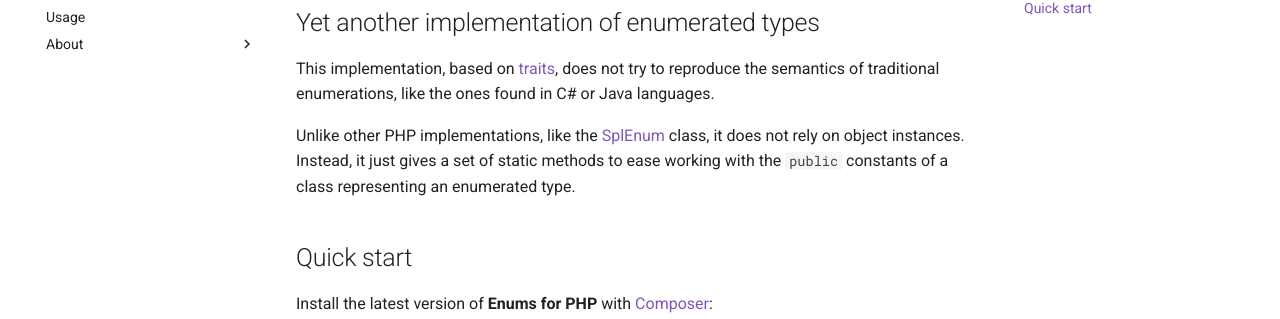
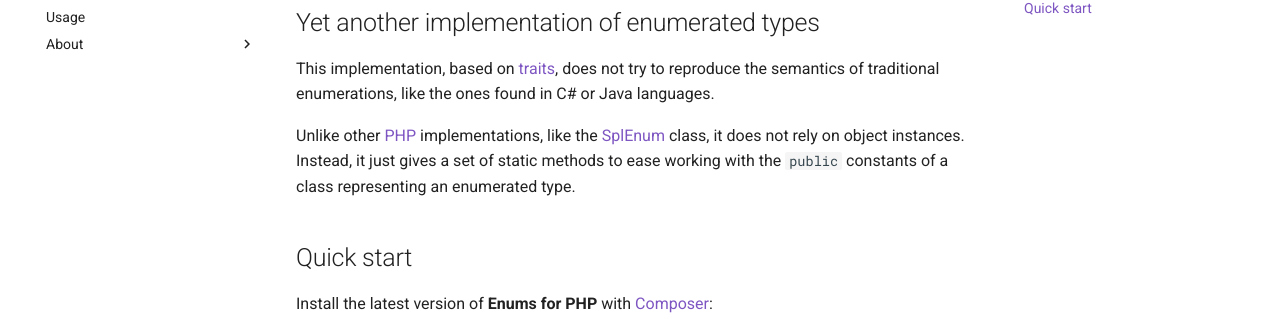
Before and after one commit to cedx/enum.php, an MkDocs documentation site: the page built from doc/index.md, in a window 1280 px wide. Shown: the part 175-494 px from the top of the page. Built offline with MkDocs 1.6.1 and Material for MkDocs 9.7.7, drawn with Linux system fonts in a browser that asks for light colours; comment, search, counter and statistics services are not loaded; old or Windows-style settings are respelled for this version of MkDocs; part of the change alters nothing that is shown.

Commit message:
Updated the documentation

```diff
--- a/doc/index.md
+++ b/doc/index.md
@@ -3,7 +3,7 @@
 ## Yet another implementation of enumerated types
 This implementation, based on [traits](https://secure.php.net/manual/en/language.oop5.traits.php), does not try to reproduce the semantics of traditional enumerations, like the ones found in C# or Java languages.
 
-Unlike other PHP implementations, like the [SplEnum](https://secure.php.net/manual/en/class.splenum.php) class, it does not rely on object instances. Instead, it just gives a set of static methods to ease working with the `public` constants of a class representing an enumerated type.
+Unlike other [PHP](https://secure.php.net) implementations, like the [SplEnum](https://secure.php.net/manual/en/class.splenum.php) class, it does not rely on object instances. Instead, it just gives a set of static methods to ease working with the `public` constants of a class representing an enumerated type.
 
 ## Quick start
 Install the latest version of **Enums for PHP** with [Composer](https://getcomposer.org):
```
